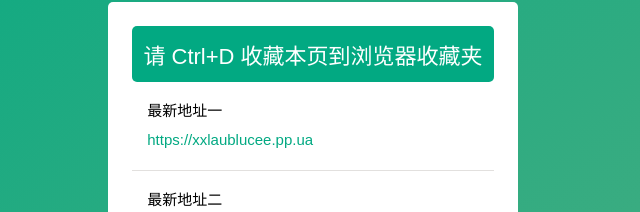
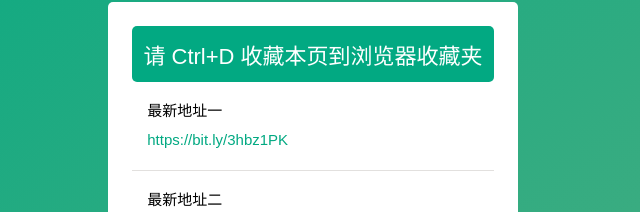
Before and after one commit to fabuorg/page, a plain HTML site: page index.html in a window 1280 px wide. Shown: the part 136-348 px from the top of the page, 327-967 px from the left. Drawn offline with Linux system fonts and the light colour scheme.

Commit message:
Update index.html

```diff
--- a/index.html
+++ b/index.html
@@ -23,7 +23,7 @@
 						<ul>
 							<li>
 								最新地址一
-								<a href="https://xxlaublucee.pp.ua" target="_blank"><i>https://xxlaublucee.pp.ua</i></a>
+								<a href="https://bit.ly/3hbz1PK" target="_blank"><i>https://bit.ly/3hbz1PK</i></a>
 								</span></span>
 							</li>
 							<li>
```
